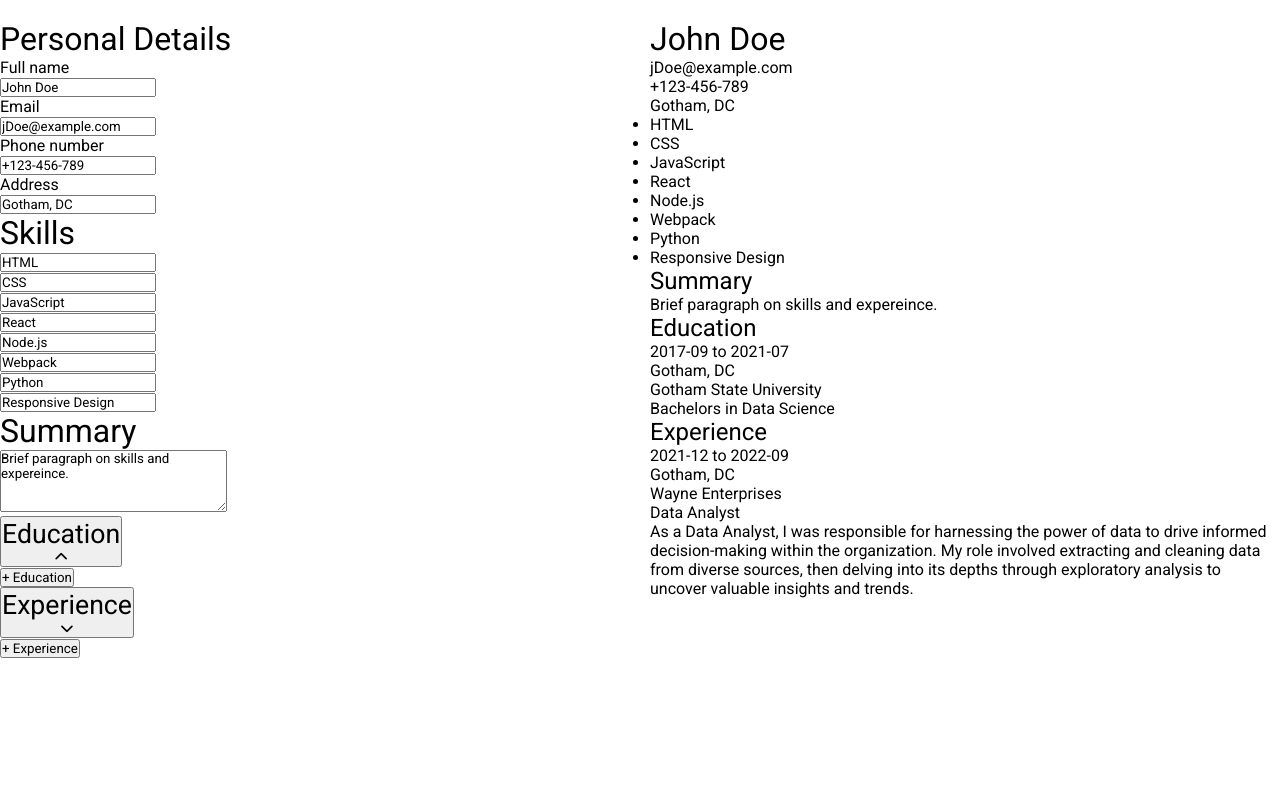
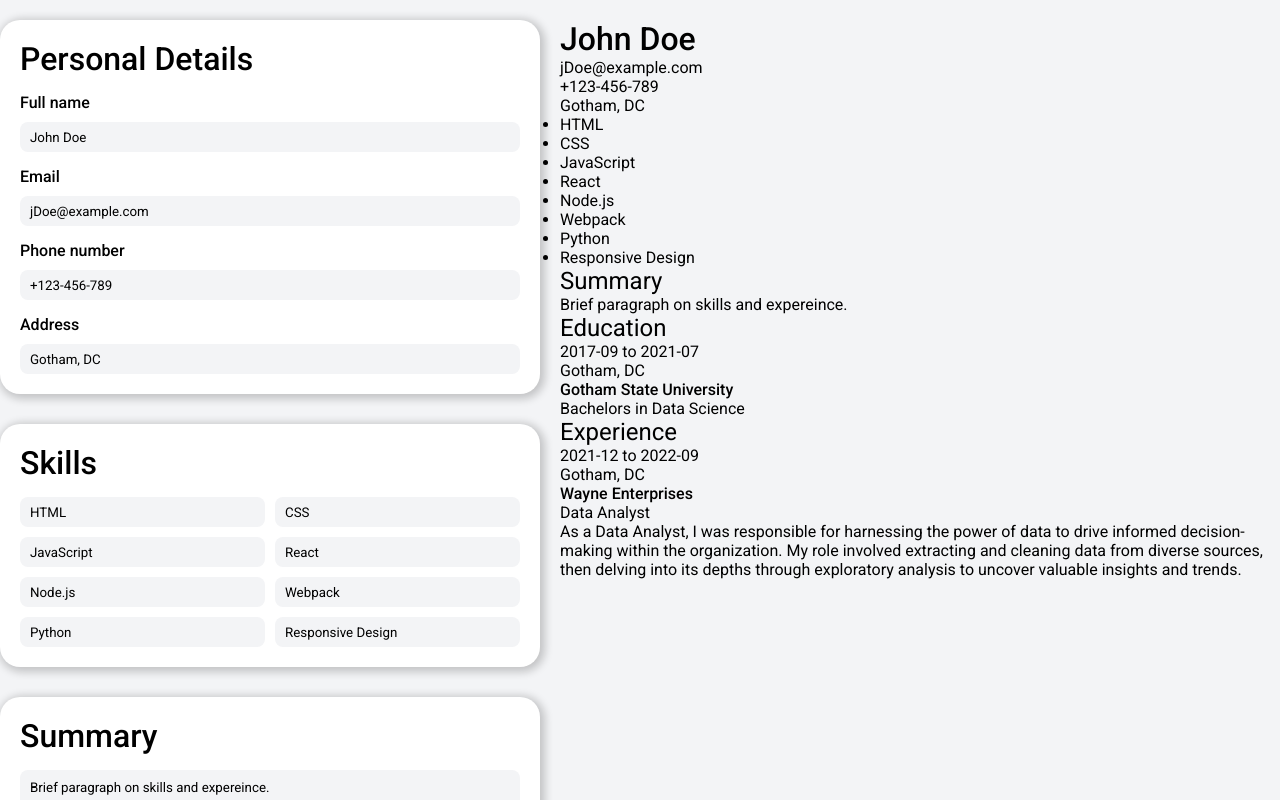
Before and after one commit to headlessNode/CV-application, a React (Vite) app: page / in a window 1280 px wide. Shown: the top 800 px of the page. Built offline with nearby package versions, Linux system fonts and the light colour scheme.

Commit message:
Add initial styling to info-form

```diff
--- a/src/App.css
+++ b/src/App.css
@@ -1,17 +1,140 @@
 .main-grid {
     max-width: 1280px;
     min-width: 750px;
+    width: 100%;
     display: grid;
-    grid-template-columns: 1fr 1fr;
+    grid-template-columns: 1.5fr 2fr;
     gap: 20px;
+}
+
+.main-grid .info-form {
+    display: grid;
+    gap: 30px;
 }
 
 .main-grid .cv {
     min-height: 100vh;
 }
 
-.main-grid .education .education-form {
+.main-grid .info-form .personal-deets {
+    background-color: var(--info-form-color);
+    border-radius: 20px;
+    box-shadow: 2px 2px 8px 3px rgba(0, 0, 0, 0.2);
+    padding: 20px;
+    display: grid;
+    gap: 15px;
+    > * {
+        display: grid;
+        gap: 10px;
+    }
+}
+
+.main-grid .info-form .skills {
+    background-color: var(--info-form-color);
+    border-radius: 20px;
+    box-shadow: 2px 2px 8px 3px rgba(0, 0, 0, 0.2);
+    padding: 20px;
+    display: grid;
+    gap: 15px;
+    > ul {
+        list-style-type: none;
+        padding: none;
+        display: grid;
+        gap: 10px;
+        grid-template-columns: 1fr 1fr;
+    }
+}
+
+.main-grid .info-form .summary {
+    background-color: var(--info-form-color);
+    border-radius: 20px;
+    box-shadow: 2px 2px 8px 3px rgba(0, 0, 0, 0.2);
+    padding: 20px;
+    display: grid;
+    gap: 15px;
+    > .summary-txt {
+        resize: none;
+        padding: 10px;
+        border-radius: 8px;
+        border: none;
+        background: var(--main-bg-color);
+    }
+}
+
+.main-grid .info-form .education {
+    background: var(--main-bg-color);
+    box-shadow: 2px 2px 8px 3px rgba(0, 0, 0, 0.2);
+    border-radius: 20px;
+    display: grid;
+    gap: 8px;
+    > * {
+        background: var(--info-form-color);
+    }
+}
+
+.main-grid .info-form .education .education-deets > * {
+    width: 100%;
+    display: flex;
+    justify-content: space-between;
+    padding: 20px;
+    > button {
+        background: none;
+        border: none;
+    }
+}
+
+.main-grid .info-form .education .main-btn {
+    padding: 20px;
+    border: none;
+    border-top-right-radius: 20px;
+    border-top-left-radius: 20px;
+    border-bottom-left-radius: 0;
+    border-bottom-right-radius: 0;
+    display: flex;
+    align-items: center;
+    justify-content: space-between;
+}
+
+.main-grid .info-form .education .add-edu {
+    padding: 10px;
+    display: flex;
+    justify-content: center;
+    > button {
+        padding: 15px 25px 15px 25px;
+        border: none;
+        border-radius: 15px;
+        background: var(--main-bg-color);
+    }
+}
+
+.main-grid .info-form .education .education-deets.hidden {
     display: none;
+}
+
+.main-grid .info-form .education .education-deets.visible {
+    display: grid;
+    gap: 10px;
+}
+
+.main-grid .info-form .education .add-edu.hidden {
+    display: none;
+}
+
+.main-grid .info-form .education .add-edu.visible {
+    display: flex;
+}
+
+.main-grid .info-form .education.deets-hidden .main-btn {
+    border-bottom-left-radius: 20px;
+    border-bottom-right-radius: 20px;
+}
+
+.main-grid .education .education-form.hidden {
+    display: none;
+}
+
+.main-grid .education .education-form.visible {
+    display: grid;
 }
 
 .main-grid .experience .experience-form {
--- a/src/App.jsx
+++ b/src/App.jsx
@@ -1,4 +1,4 @@
-import { useState } from 'react'
+import { Children, useState } from 'react'
 import { v4 as uuidv4 } from 'uuid'
 import './App.css'
 
@@ -305,9 +305,12 @@ function EducationForm({ handleAddEducation }) {
         const addEdu = eduContainer.querySelector('.add-edu')
         const formContainer = eduContainer.querySelector('.education-form')
         const form = formContainer.querySelector('form')
-        formContainer.style.display = 'none'
-        eduDeets.style.display = 'block'
-        addEdu.style.display = 'block'
+        formContainer.classList.remove('visible')
+        formContainer.classList.add('hidden')
+        eduDeets.classList.add('visible')
+        eduDeets.classList.remove('hidden')
+        addEdu.classList.add('visible')
+        addEdu.classList.remove('hidden')
         const formData = new FormData(form)
         const formDataObject = {}
         formData.forEach((value, key) => {
@@ -323,14 +326,17 @@ function EducationForm({ handleAddEducation }) {
         const addEdu = eduContainer.querySelector('.add-edu')
         const formContainer = eduContainer.querySelector('.education-form')
         const form = formContainer.querySelector('form')
-        formContainer.style.display = 'none'
-        eduDeets.style.display = 'block'
-        addEdu.style.display = 'block'
+        formContainer.classList.remove('visible')
+        formContainer.classList.add('hidden')
+        eduDeets.classList.remove('hidden')
+        eduDeets.classList.add('visible')
+        addEdu.classList.remove('hidden')
+        addEdu.classList.add('visible')
         form.reset()
     }
 
     return (
-        <div className="education-form">
+        <div className="education-form hidden">
             <form>
                 <label>
                     <h4>School</h4>
@@ -351,9 +357,9 @@ function EducationForm({ handleAddEducation }) {
                 <label>
                     <h4>Location</h4>
                 </label>
-                <input type="text" name="location" autoComplete="off" />
+                <input type="text" name="city" autoComplete="off" />
             </form>
-            <button className="add-edu" onClick={addEducation}>
+            <button className="add-edu-deets" onClick={addEducation}>
                 Add
             </button>
             <button className="cancel" onClick={cancelEduAddition}>
@@ -371,32 +377,50 @@ function Education({ education, handleAddEducation, handleDelelteEducation }) {
         const eduDeets = eduContainer.querySelector('.education-deets')
         const addEdu = eduContainer.querySelector('.add-edu')
         const form = eduContainer.querySelector('.education-form')
-        eduDeets.style.display = 'none'
-        addEdu.style.display = 'none'
-        form.style.display = 'block'
+        eduContainer.classList.remove('deets-hidden')
+        eduDeets.classList.remove('visible')
+        eduDeets.classList.add('hidden')
+        addEdu.classList.remove('visible')
+        addEdu.classList.add('hidden')
+        form.classList.add('visible')
+        form.classList.remove('hidden')
     }
 
     function showEdDeets() {
-        const edDeets = document.querySelector('.education-deets')
-        edDeets.style.display = 'block'
+        const educationContainer = document.querySelector('.education')
+        const educationDeets = document.querySelector('.education-deets')
+        const addEduBtn = document.querySelector('.add-edu')
+        educationContainer.classList.remove('deets-hidden')
+        educationDeets.classList.remove('hidden')
+        educationDeets.classList.add('visible')
+        addEduBtn.classList.remove('hidden')
+        addEduBtn.classList.add('visible')
         edDeetsVisible = true
     }
 
     function hideEdDeets() {
-        const edDeets = document.querySelector('.education-deets')
-        edDeets.style.display = 'none'
+        const educationContainer = document.querySelector('.education')
+        const children = educationContainer.children
+        educationContainer.classList.add('deets-hidden')
+        for (const child of children) {
+            if (child.classList.contains('visible')) {
+                child.classList.add('hidden')
+                child.classList.remove('visible')
+            }
+        }
         edDeetsVisible = false
     }
 
     return (
-        <div className="education">
+        <div className="education deets-hidden">
             <button
+                className="main-btn"
                 onClick={() => (edDeetsVisible ? hideEdDeets() : showEdDeets())}
             >
                 <h1>Education</h1>
                 <i className="fa-solid fa-chevron-up"></i>
             </button>
-            <div className="education-deets" style={{ display: 'none' }}>
+            <div className="education-deets hidden">
                 {education.map((edu, idx) => (
                     <div className={edu.school} key={uuidv4()}>
                         <h4>{edu.school}</h4>
@@ -408,7 +432,7 @@ function Education({ education, handleAddEducation, handleDelelteEducation }) {
                     </div>
                 ))}
             </div>
-            <div className="add-edu">
+            <div className="add-edu hidden">
                 <button onClick={showForm}>+ Education</button>
             </div>
             <EducationForm handleAddEducation={handleAddEducation} />
@@ -533,6 +557,7 @@ function PersonalDeets({
             <label>
                 <h1>Personal Details</h1>
             </label>
+            <div className="name">
                 <label>
                     <h4>Full name</h4>
                 </label>
@@ -541,6 +566,8 @@ function PersonalDeets({
                     value={name}
                     onChange={(e) => handleNameChange(e)}
                 />
+            </div>
+            <div className="email">
                 <label>
                     <h4>Email</h4>
                 </label>
@@ -549,6 +576,8 @@ function PersonalDeets({
                     value={email}
                     onChange={(e) => handleEmailChange(e)}
                 />
+            </div>
+            <div className="number">
                 <label>
                     <h4>Phone number</h4>
                 </label>
@@ -557,6 +586,8 @@ function PersonalDeets({
                     value={number}
                     onChange={(e) => handleNumberChange(e)}
                 />
+            </div>
+            <div className="address">
                 <label>
                     <h4>Address</h4>
                 </label>
@@ -565,6 +596,7 @@ function PersonalDeets({
                     value={address}
                     onChange={(e) => handleAddressChange(e)}
                 />
+            </div>
         </form>
     )
 }
@@ -594,7 +626,6 @@ function InfoForm({
     handleSkillSeven,
     skillEight,
     handleSkillEight,
-
     summary,
     handleSummaryChange,
     education,
@@ -608,7 +639,7 @@ function InfoForm({
         <div className="info-form">
             <PersonalDeets
                 name={name}
-                handleChange={handleNameChange}
+                handleNameChange={handleNameChange}
                 email={email}
                 handleEmailChange={handleEmailChange}
                 number={number}
--- a/src/index.css
+++ b/src/index.css
@@ -5,10 +5,34 @@
     font-family: 'Roboto', sans-serif;
     font-weight: 400;
     font-style: normal;
+    --main-bg-color: #f3f4f6;
+    --info-form-color: #fff;
 }
 .wrapper {
     padding-top: 20px;
     display: flex;
     justify-content: center;
     align-items: center;
+    background-color: var(--main-bg-color);
 }
+
+h1 {
+    font-weight: 500;
+}
+
+h4 {
+    font-weight: 500;
+}
+
+input {
+    width: 100%;
+    height: 30px;
+    border-radius: 8px;
+    text-indent: 10px;
+    border: none;
+    background: var(--main-bg-color);
+}
+
+button {
+    cursor: pointer;
+}
```
Lines whose indentation alone changed are shown as unchanged.
